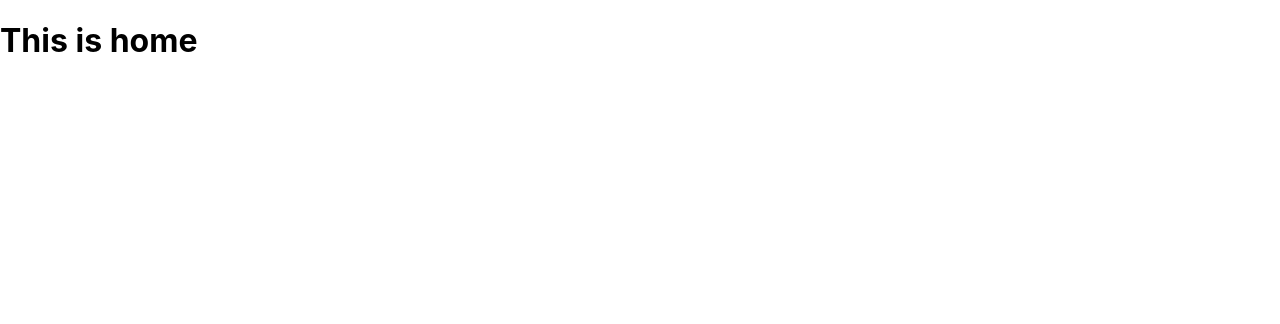
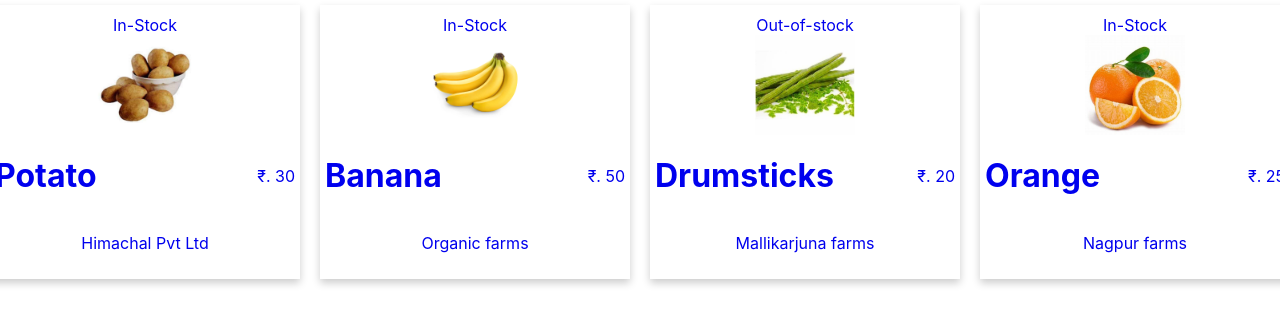
Before and after one commit to aktech27/ecomm-assignment, a React (Create React App) app: page / in a window 1280 px wide. Shown: the top 324 px of the page. Built offline with nearby package versions, Linux system fonts and the light colour scheme.

Commit message:
Added Product Card component

```diff
--- /dev/null
+++ b/src/components/ProductCard/ProductCard.css
@@ -0,0 +1,38 @@
+.product-card {
+  width: 300px;
+  box-shadow: 0 4px 8px 0 rgb(0 0 0 / 20%);
+  max-width: 300px;
+  text-align: center;
+  padding: 10px 5px;
+  margin: 5px 10px;
+  display: flex;
+  flex-direction: column;
+  align-items: center;
+}
+.product-details {
+  display: flex;
+  align-items: center;
+  justify-content: space-between;
+  width: 100%;
+}
+
+.img-container {
+  height: 100px;
+  width: 100px;
+  object-fit: contain;
+}
+.img-container img {
+  width: 100%;
+  height: 100%;
+}
+.product-container {
+  display: flex;
+  flex-direction: row;
+  align-items: center;
+  justify-content: center;
+  position: relative;
+  width: 100%;
+}
+.product-container a {
+  text-decoration: none;
+}
--- /dev/null
+++ b/src/components/ProductCard/ProductCard.jsx
@@ -0,0 +1,44 @@
+import React from "react";
+import { Link } from "react-router-dom";
+import "./ProductCard.css";
+import Banana from "../../assets/img/Banana.jpg";
+import Drumstick from "../../assets/img/Drumstick.jpg";
+import Orange from "../../assets/img/Orange.jpg";
+import Potato from "../../assets/img/Potato.jpg";
+
+const ProductCard = ({ product }) => {
+  let img;
+  switch (product.name) {
+    case "Banana":
+      img = Banana;
+      break;
+    case "Drumsticks":
+      img = Drumstick;
+      break;
+    case "Orange":
+      img = Orange;
+      break;
+    case "Potato":
+      img = Potato;
+      break;
+    default:
+      break;
+  }
+  return (
+    <Link to={"/product/" + product.id}>
+      <div className="product-card">
+        <span>{product.available ? "In-Stock" : "Out-of-stock"}</span>
+        <div className="img-container">
+          <img src={img} alt="Denim Jeans" />
+        </div>
+        <div className="product-details">
+          <h1>{product.name}</h1>
+          <span className="price">₹. {product.price}</span>
+        </div>
+        <p>{product.vendor}</p>
+      </div>
+    </Link>
+  );
+};
+
+export default ProductCard;
--- a/src/screens/Home.js
+++ b/src/screens/Home.js
@@ -1,10 +1,18 @@
-import React from "react";
+import React, { useState } from "react";
+import productList from "../assets/productList.json";
+import ProductCard from "../components/ProductCard/ProductCard";
 
 const Home = () => {
+  const [products, setProducts] = useState(productList);
+
   return (
-    <div>
-      <h1>This is home</h1>
-    </div>
+    <>
+      <div className="product-container">
+        {products.map((product) => (
+          <ProductCard product={product} />
+        ))}
+      </div>
+    </>
   );
 };
 
```
